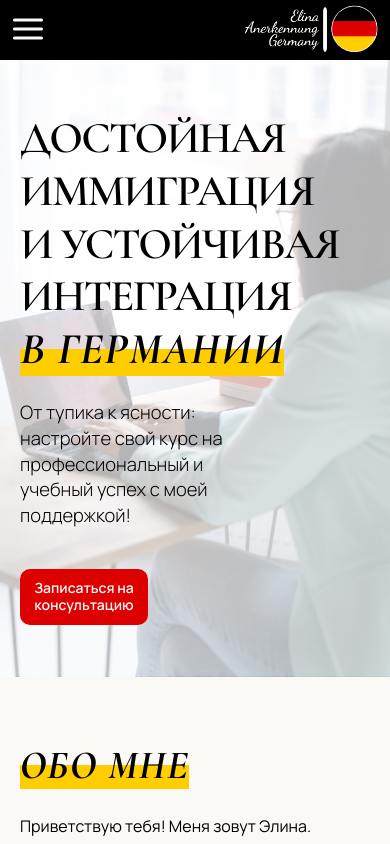
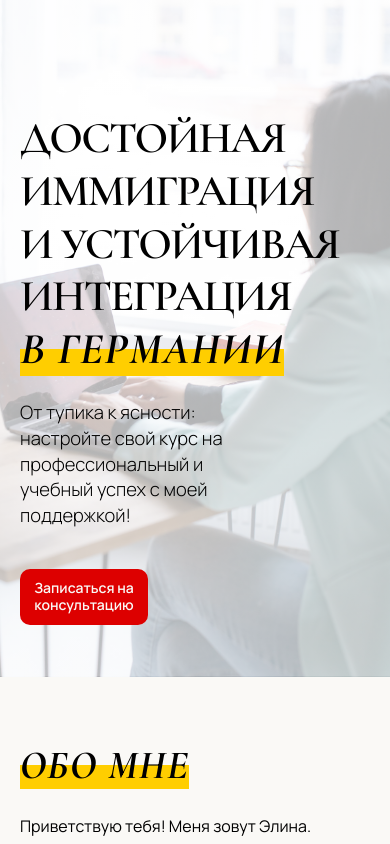
Before and after one commit to SofyaBorisenko/elina-anerkennung-germany, a React (Vite) app: page / in a window 390 px wide. Shown: the top 844 px of the page. Built offline with nearby package versions, Linux system fonts and the light colour scheme.

Commit message:
Modified Sidebar and mobile Header

```diff
--- a/src/App.scss
+++ b/src/App.scss
@@ -116,9 +116,15 @@
   position: fixed;
   top: 0;
   left: 0;
-  width: 25%;
+  width: 35%;
   height: 100%;
   background: $yellow;
+  background: linear-gradient(
+    180deg,
+    rgba(255, 206, 0, 1) 0%,
+    rgba(250, 249, 246, 1) 25%,
+    rgba(250, 249, 246, 0) 100%
+  );
   visibility: hidden;
 }
 .sidebar-nav a {
@@ -136,6 +142,7 @@
   visibility: visible;
   transition-property: opacity;
   transition-duration: 1s;
+  z-index: 2;
 }
 
 /* Styles for mobile screens */
@@ -161,6 +168,12 @@
 
   .yellow-divider {
     height: 2rem;
+  }
+}
+
+@media (min-width: 480px) {
+  .sidebar {
+    width: 27%;
   }
 }
 
--- a/src/components/ContactMe.jsx
+++ b/src/components/ContactMe.jsx
@@ -75,8 +75,8 @@
   };
 
   const textStyle = {
-    maxW: ['100%', '66%', null, '100%'],
-    paddingBottom: '1rem',
+    maxW: ['90%', '80%', '60%', '100%'],
+    paddingBottom: ['0', null, null, '1rem'],
     color: '#000000',
     textAlign: 'center',
     fontFamily: 'Manrope',
--- a/src/components/Header.jsx
+++ b/src/components/Header.jsx
@@ -1,5 +1,12 @@
 import React, { useEffect, useRef, useState } from 'react';
-import { Box, Flex, IconButton, Image, HStack } from '@chakra-ui/react';
+import {
+  Box,
+  Flex,
+  IconButton,
+  Image,
+  HStack,
+  background,
+} from '@chakra-ui/react';
 import { HamburgerIcon } from '@chakra-ui/icons';
 import { useGlobalContext } from './Context';
 import DesktopLogo from '../assets/Logo_header_desktop.png';
@@ -43,6 +50,16 @@
         backgroundColor='#000000'
         h='3.75rem'
         px={['0.5rem', '2rem']}
+        position='fixed'
+        top={0}
+        left={0}
+        right={0}
+        transitionProperty='transform'
+        transitionDuration='.3s'
+        transitionTimingFunction='ease-in-out'
+        transform={visible ? 'translateY(0)' : 'translateY(-7.5rem)'}
+        ref={headerRef}
+        zIndex='1'
       >
         <HStack justifyContent='space-between' alignItems='center' gap='0'>
           =
@@ -52,6 +69,7 @@
             onClick={openSidebar}
             icon={<HamburgerIcon />}
             fontSize={'2.25rem'}
+            _hover={{ background: '#000' }}
           />
           <Image src={MobileLogo} maxW='8.75rem' />
         </HStack>
--- a/src/components/Hero.jsx
+++ b/src/components/Hero.jsx
@@ -83,7 +83,7 @@
       {/* Mobile Version */}
       <Box display={{ base: 'block', md: 'none' }}>
         <Box {...bgMobStyle}>
-          <VStack alignItems='flex-start' py='2rem'>
+          <VStack alignItems='flex-start' mt='3.75rem' py='2rem'>
             <h1>
               Достойная иммиграция
               <br />и устойчивая интеграция
```
